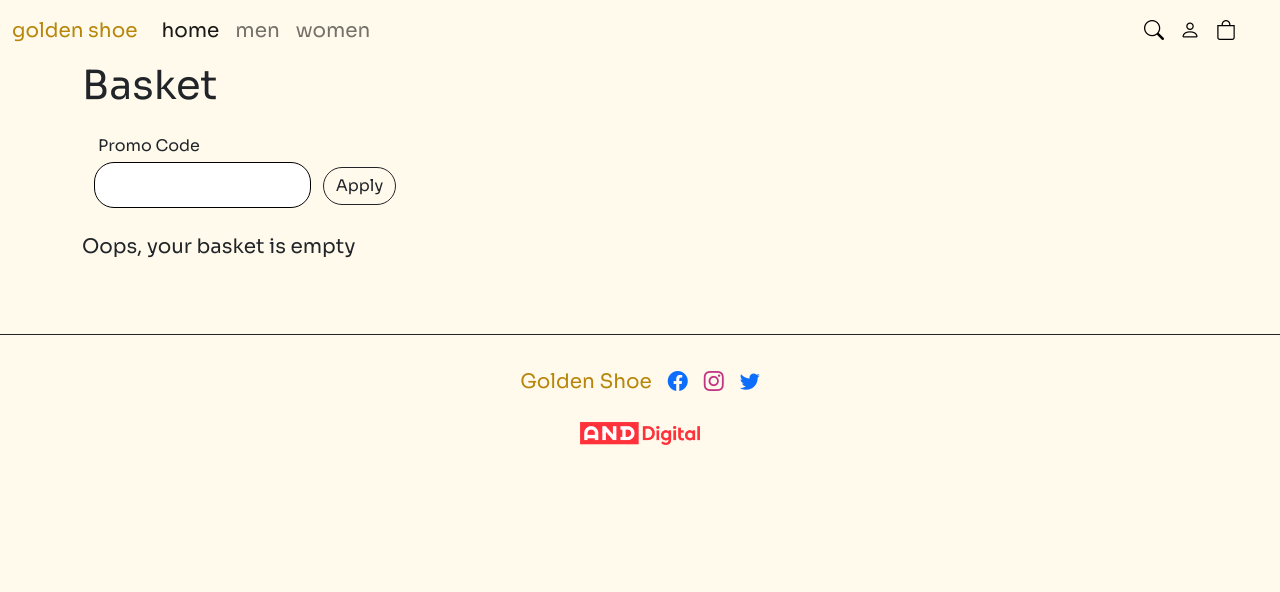
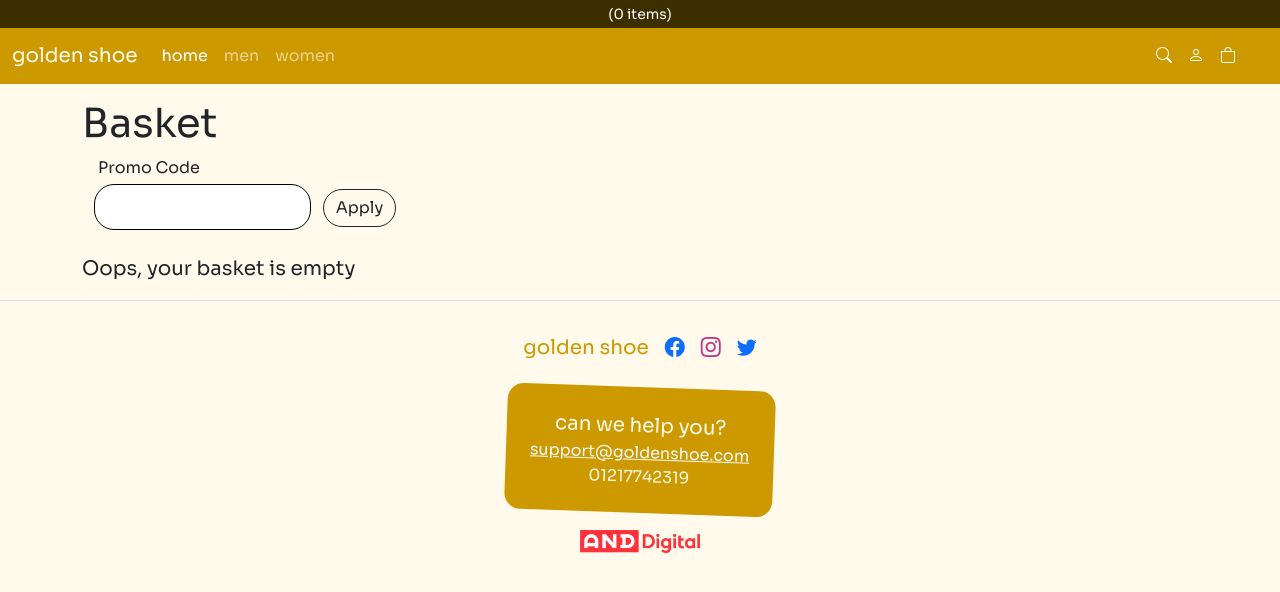
Before and after one commit to gsbaker/goldenshoe, a Django app: page /basket/ in a window 1280 px wide. Shown: the top 592 px of the page. Run offline with Django 3.2, Linux system fonts and the light colour scheme; data that the repository does not hold is empty; some libraries are stand-ins or nearby versions.

Commit message:
Make navbar fixed and add fixed basket summary, update footer,

```diff
--- a/mysite/settings.py
+++ b/mysite/settings.py
@@ -63,6 +63,7 @@ TEMPLATES = [
                 'django.template.context_processors.request',
                 'django.contrib.auth.context_processors.auth',
                 'django.contrib.messages.context_processors.messages',
+                'shop.context_processors.basket_context',
             ],
         },
     },
--- /dev/null
+++ b/shop/context_processors.py
@@ -0,0 +1,47 @@
+import decimal
+
+from shop.models import BasketItem, PromoCode
+
+
+def basket_context(request):
+    basket_items = BasketItem.objects.all()
+    promo_codes = PromoCode.objects.all()
+    total = 0
+
+    # work out basket total
+    for basket_item in basket_items:
+        basket_item.price = basket_item.product.price
+        basket_item.price *= basket_item.qty
+        total += basket_item.price
+
+    # find and apply active promo code (if one exists)
+    active_promo_code = False
+    promo_codes = PromoCode.objects.all()
+    for promo_code in promo_codes:
+        if promo_code.active:
+            active_promo_code = True
+            if promo_code.discount_type == '%':
+                percent_change = 1 - (promo_code.discount_amount * 0.01)
+                for basket_item in basket_items:
+                    basket_item.discount_price = round(
+                        basket_item.price * decimal.Decimal(float(percent_change)), 2
+                    )
+                    basket_item.save()
+            elif promo_code.discount_type == '-':
+                for basket_item in basket_items:
+                    basket_item.discount_price = basket_item.price - promo_code.discount_amount
+
+    if active_promo_code:
+        discount_total = 0
+        for basket_item in basket_items:
+            discount_total += basket_item.discount_price
+    else:
+        discount_total = total
+        for basket_item in basket_items:
+            basket_item.discount_price = basket_item.price
+
+    return {
+        'total': total,
+        'discount_total': discount_total,
+        'basket_count': basket_items.count()
+    }
--- a/shop/static/style.css
+++ b/shop/static/style.css
@@ -1,11 +1,19 @@
 body {
   font-family: 'Sora', sans-serif;
-  background-color: #FFFAEB; }
+  background-color: #FFFAEB;
+  padding-top: 100px; }
+
+nav {
+  background-color: #CC9900; }
+
+::selection {
+  background: darkgoldenrod;
+  color: #FFFAEB; }
 
 .text-gold {
-  color: darkgoldenrod; }
+  color: #CC9900; }
   .text-gold:hover {
-    color: darkgoldenrod; }
+    color: #CC9900; }
 
 .text-purple {
   color: #C13584; }
@@ -21,6 +29,19 @@ body {
 .text-strike {
   text-decoration: line-through; }
 
+.fixed-top-2 {
+  margin-top: 28px; }
+
+.bg-accent-dark {
+  background-color: #CC9900;
+  color: #FFFAEB; }
+
+.text-light {
+  color: #FFFAEB; }
+
+.navbar-brand {
+  color: #FFFAEB; }
+
 .carousel {
   width: 675px; }
   .carousel .carousel-item img {
@@ -29,6 +50,9 @@ body {
 
 .basket-img {
   max-width: 150px; }
+
+#navbar1 {
+  background-color: #3D2E00; }
 
 #common-projects-ad {
   background-size: cover;
@@ -40,11 +64,8 @@ body {
 #profile-picture {
   max-width: 150px; }
 
-#basket-content {
-  padding-bottom: 40px; }
-
-#basket-footer {
-  background-color: #FFFAEB; }
+#basket-buttons {
+  max-width: 350px; }
 
 #and-logo {
   max-width: 120px; }
@@ -54,6 +75,9 @@ body {
   padding: 10px;
   border: 1px solid black;
   border-radius: 20px; }
+
+#footer-help {
+  transform: rotate(2deg); }
 
 @supports (-webkit-appearance: -apple-pay-button) {
   .apple-pay-button {
--- a/shop/static/style.scss
+++ b/shop/static/style.scss
@@ -1,19 +1,31 @@
 $bg-color: #FFFAEB;
 $carousel-width: 500px;
+$gold: #CC9900;
 
 // elements
 
 body {
   font-family: 'Sora', sans-serif;
   background-color: $bg-color;
+  padding-top: 100px;
+}
+
+nav {
+  //background-color: #B88A00;
+  background-color: #CC9900;
+}
+
+::selection {
+  background: darkgoldenrod;
+  color: $bg-color;
 }
 
 // utility classes
 
 .text-gold {
-  color: darkgoldenrod;
+  color: #CC9900;
   &:hover {
-    color: darkgoldenrod;
+    color: #CC9900;
   }
 }
 
@@ -36,7 +48,24 @@ body {
   text-decoration: line-through;
 }
 
+.fixed-top-2 {
+    margin-top: 28px;
+}
+
+.bg-accent-dark {
+  background-color: #CC9900;
+  color: $bg-color;
+}
+
+.text-light {
+  color: $bg-color;
+}
+
 // classes
+
+.navbar-brand {
+  color: $bg-color;
+}
 
 .carousel {
   width: $carousel-width * 1.35;
@@ -54,6 +83,10 @@ body {
 
 // ids
 
+#navbar1 {
+  background-color: #3D2E00;
+}
+
 #common-projects-ad {
   background-size: cover;
   background: url("/static/img/common-projects.png") no-repeat left center;
@@ -67,12 +100,9 @@ body {
   max-width: 150px;
 }
 
-#basket-content {
-  padding-bottom: 40px;
-}
 
-#basket-footer {
-  background-color: $bg-color;
+#basket-buttons {
+  max-width: 350px;
 }
 
 #and-logo {
@@ -84,6 +114,10 @@ body {
   padding: 10px;
   border: 1px solid black;
   border-radius: 20px;
+}
+
+#footer-help {
+  transform: rotate(2deg);
 }
 
 // apple pay
--- a/shop/templates/basket.html
+++ b/shop/templates/basket.html
@@ -6,13 +6,11 @@
         <h1>Basket</h1>
         <form action="" method="post">
             {% csrf_token %}
-            <div class="container mt-4 mb-4">
+            <div class="container mt-2 mb-4">
                 <p class="m-1">Promo Code</p>
                 {{ form }}
                 <input type="submit" class="btn btn-outline-dark ms-2 br-20" value="Apply">
             </div>
-
-
         </form>
 
 
@@ -45,12 +43,11 @@
             </div>
         {% endfor %}
 
-                <footer class="fixed-bottom border-top border-dark" id="basket-footer">
 
         <div id="checkout-buttons" class="m-auto">
 
-        <div class="d-grid gap-2 justify-content-center m-0 p-3">
-            <h4 class="text-center">
+        <div class="d-grid gap-2 m-0 p-3" id="basket-buttons">
+            <h4>
                 {% if discount_total == total %}
                     Total: £{{ total }}
                 {% else %}
@@ -63,8 +60,6 @@
         </div>
         </div>
 
-    </footer>
-
         {% else %}
             <p class="fs-5">Oops, your basket is empty</p>
         {% endif %}
--- a/shop/templates/detail.html
+++ b/shop/templates/detail.html
@@ -39,11 +39,11 @@
                 {% for img in product.images.all %}
                     {% if forloop.first %}
                         <div class="carousel-item active">
-                            <img src="/media/{{ img.image.name }}" alt="" class="d-block border border-dark m-auto">
+                            <img src="/media/{{ img.image.name }}" alt="" class="d-block border m-auto">
                         </div>
                     {% else %}
                         <div class="carousel-item">
-                            <img src="/media/{{ img.image.name }}" alt="" class="d-block border border-dark m-auto">
+                            <img src="/media/{{ img.image.name }}" alt="" class="d-block border m-auto">
                         </div>
                     {% endif %}
                 {% endfor %}
--- a/shop/templates/footer.html
+++ b/shop/templates/footer.html
@@ -1,19 +1,29 @@
-<footer class="mt-3 p-4 border-top border-dark">
+<footer class="mt-3 p-4 border-top">
     <div class="d-flex justify-content-center fs-5">
         <div class="p-2">
-            <p class="text-gold">Golden Shoe</p>
+            <p class="text-gold m-0">golden shoe</p>
         </div>
         <div class="p-2">
-            <p><a href=""><i class="bi bi-facebook"></i></a></p>
+            <p class="m-0"><a href=""><i class="bi bi-facebook"></i></a></p>
         </div>
         <div class="p-2">
             <p><a href="" class="text-purple"><i class="bi bi-instagram"></i></a></p>
         </div>
         <div class="p-2">
-            <p><a href=""><i class="bi bi-twitter"></i></a></p>
+            <p class="m-0"><a href=""><i class="bi bi-twitter"></i></a></p>
         </div>
     </div>
-    <div class="text-center">
+
+    <div class="text-center pt-0">
+        <div class="bg-accent-dark p-4 rounded-4 d-inline-block" id="footer-help">
+            <p class="fs-5 m-0">can we help you?</p>
+            <p class="m-0"><a href="" class="text-light">support@goldenshoe.com</a></p>
+            <p class="m-0">01217742319</p>
+        </div>
+    </div>
+
+
+    <div class="text-center mt-3">
         {% load static %}
         <img src="{% static 'img/and-logo.png' %}" alt="" id="and-logo">
     </div>
--- a/shop/templates/navigation.html
+++ b/shop/templates/navigation.html
@@ -1,6 +1,27 @@
-<nav class="navbar navbar-expand-lg navbar-light">
-    <div class="container-fluid fs-5">
-        <a class="navbar-brand text-gold" href="/">golden shoe</a>
+<nav class="navbar fixed-top p-0">
+    <div class="w-100" id="navbar1">
+        <p class="small text-center mb-0 p-1">
+        <a href="/basket/" class="text-decoration-none text-white">
+            {% if basket_count == 0 %}
+                ({{ basket_count }} items)
+            {% else %}
+                ({{ basket_count }} items) &nbsp;
+                {% if discount_total == total %}
+                    £{{ total }}
+                {% else %}
+                    <span class="text-strike">£{{ total }}</span> £{{ discount_total }}
+                {% endif %}
+            {% endif %}
+
+        </a>
+
+        </p>
+    </div>
+</nav>
+
+<nav class="navbar navbar-expand-lg navbar-dark fixed-top fixed-top-2">
+    <div class="container-fluid">
+        <a class="navbar-brand" href="/">golden shoe</a>
         <button class="navbar-toggler" type="button" data-bs-toggle="collapse" data-bs-target="#navbarNavAltMarkup"
                 aria-controls="navbarNavAltMarkup" aria-expanded="false" aria-label="Toggle navigation">
             <span class="navbar-toggler-icon"></span>
@@ -13,9 +34,9 @@
             </div>
             <div class="ms-auto pe-4">
                 <div class="navbar-nav">
-                    <a class="nav-link text-black" href=""><i class="bi bi-search"></i></a>
-                    <a class="nav-link text-black" href="/profile"><i class="bi bi-person"></i></a>
-                    <a class="nav-link text-black" href="/basket"><i class="bi bi-bag"></i></a>
+                    <a class="nav-link text-white" href=""><i class="bi bi-search"></i></a>
+                    <a class="nav-link text-white" href="/profile"><i class="bi bi-person"></i></a>
+                    <a class="nav-link text-white" href="/basket"><i class="bi bi-bag"></i></a>
                 </div>
             </div>
         </div>
--- a/shop/views.py
+++ b/shop/views.py
@@ -9,6 +9,11 @@ from shop.forms import SizeForm, PromoCodeForm
 from shop.models import Product, BasketItem, PromoCode
 
 
+def navigation(request):
+    template = loader.get_template('navigation.html')
+    return template.render()
+
+
 def index(request):
     template = loader.get_template('index.html')
     products = Product.objects.all()
@@ -16,7 +21,7 @@ def index(request):
         'products': products,
     }
 
-    return HttpResponse(template.render(context))
+    return render(request, 'index.html', context)
 
 
 def profile(request):
```
Also changed, not shown: shop/templates/index.html (+5 -5 lines), 1 other file.
